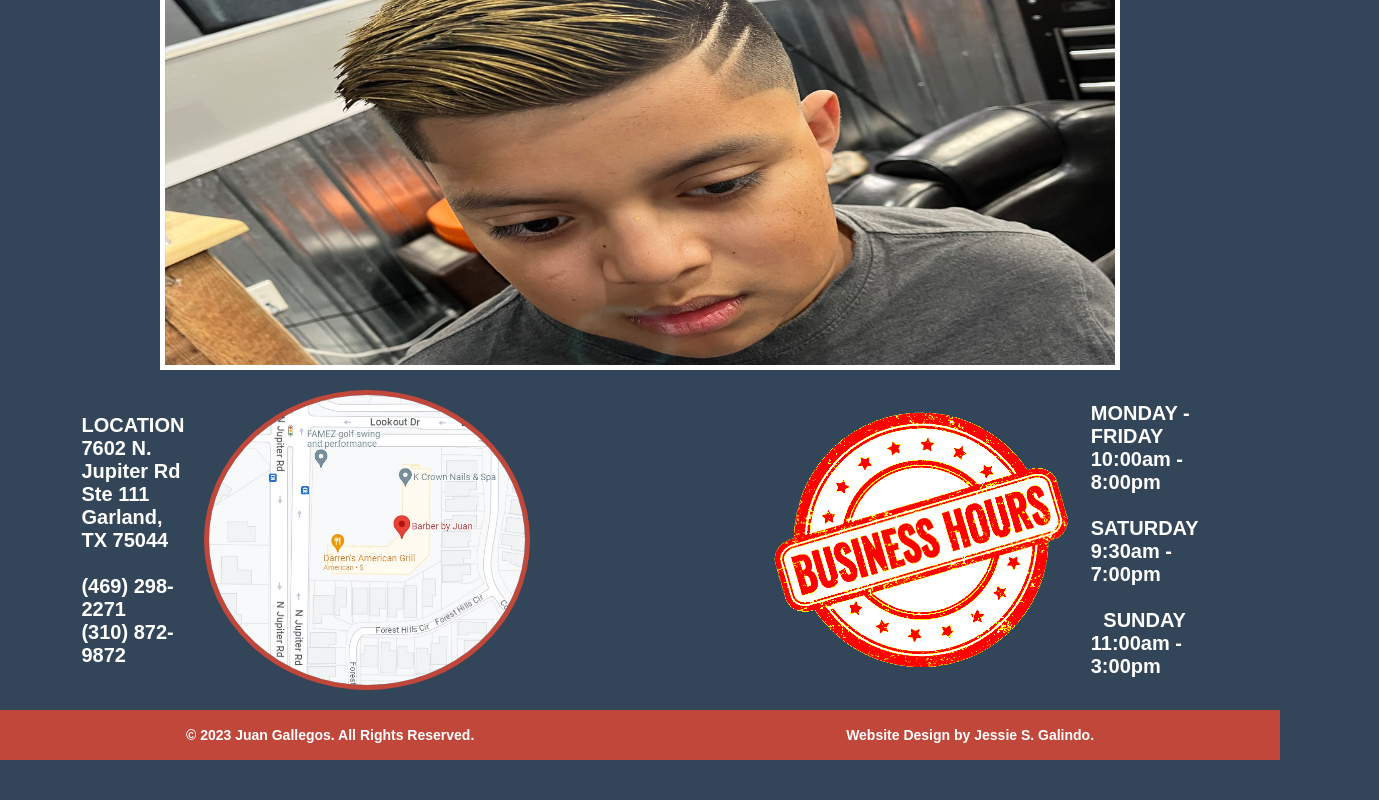
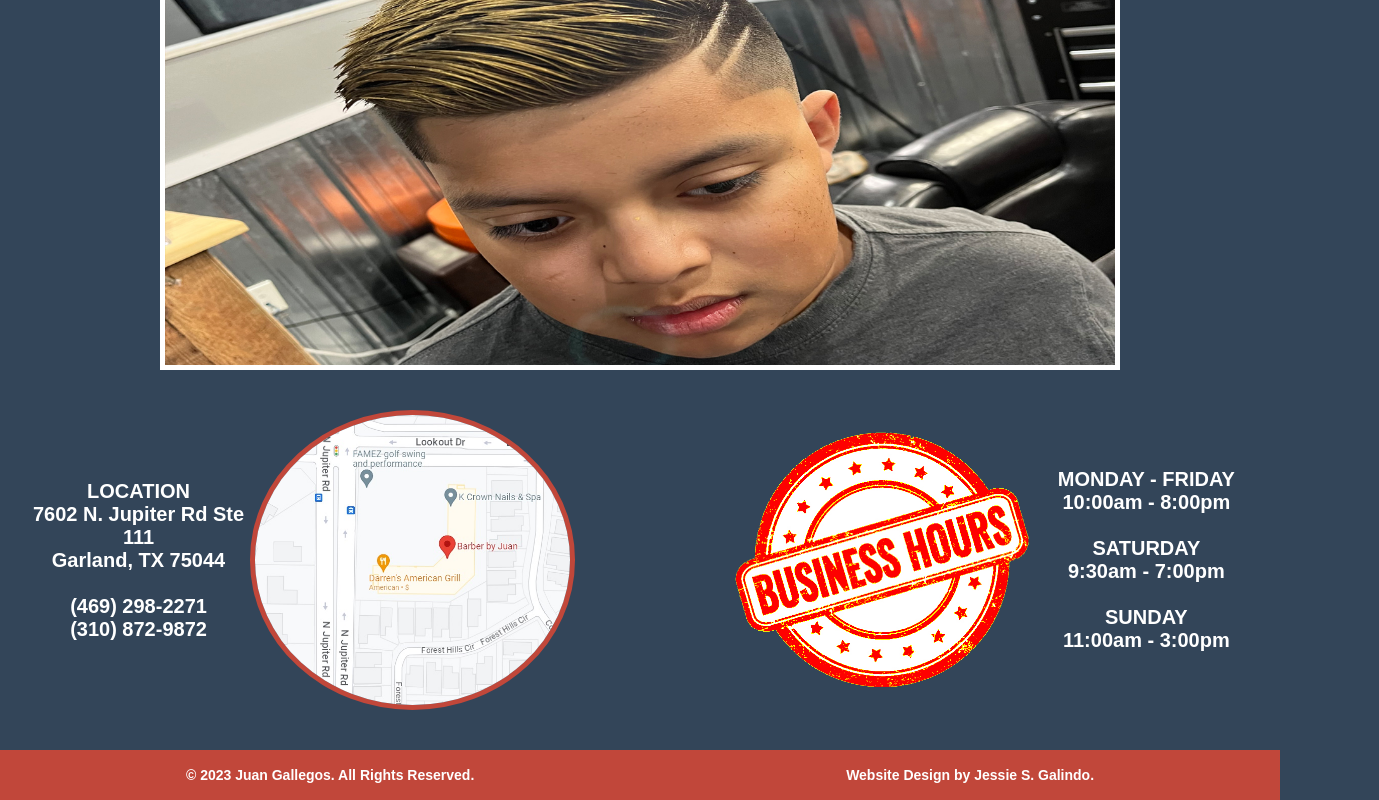
Before and after one commit to MrMessyFace/barber-by-juan, a React (Create React App) app: page / in a window 1280 px wide. Shown: the part 582-1382 px from the top of the page, 1379 px wide, since content can reach past the window. Before the commit the page ends 1342 px from the top, so only its background shows below. Built offline with nearby package versions, Linux system fonts and the light colour scheme.

Commit message:
fixed css spacing issue on smaller computer screens

```diff
--- a/src/assets/css/App.css
+++ b/src/assets/css/App.css
@@ -129,7 +129,7 @@ body {
 .hours-section {
   display: flex;
   flex-direction: row;
-  justify-content: center;
+  justify-content: space-evenly;
   align-items: center;
   font-size: 20px;
   font-weight: bold;
@@ -149,6 +149,9 @@ body {
   flex-direction: column;
   justify-content: center;
   align-items: center;
+  text-align: center;
+  width: 50%;
+  padding: 20px;
 }
 
 .map img,
@@ -353,6 +356,14 @@ body {
   }
 
   .location-info,
+  .map,
+  .business-hours,
+  .hours-info {
+    width: 100%;
+    padding: 0px;
+  }
+
+  .location-info,
   .hours-info {
     font-size: 15px;
     margin-bottom: 20px;
```
